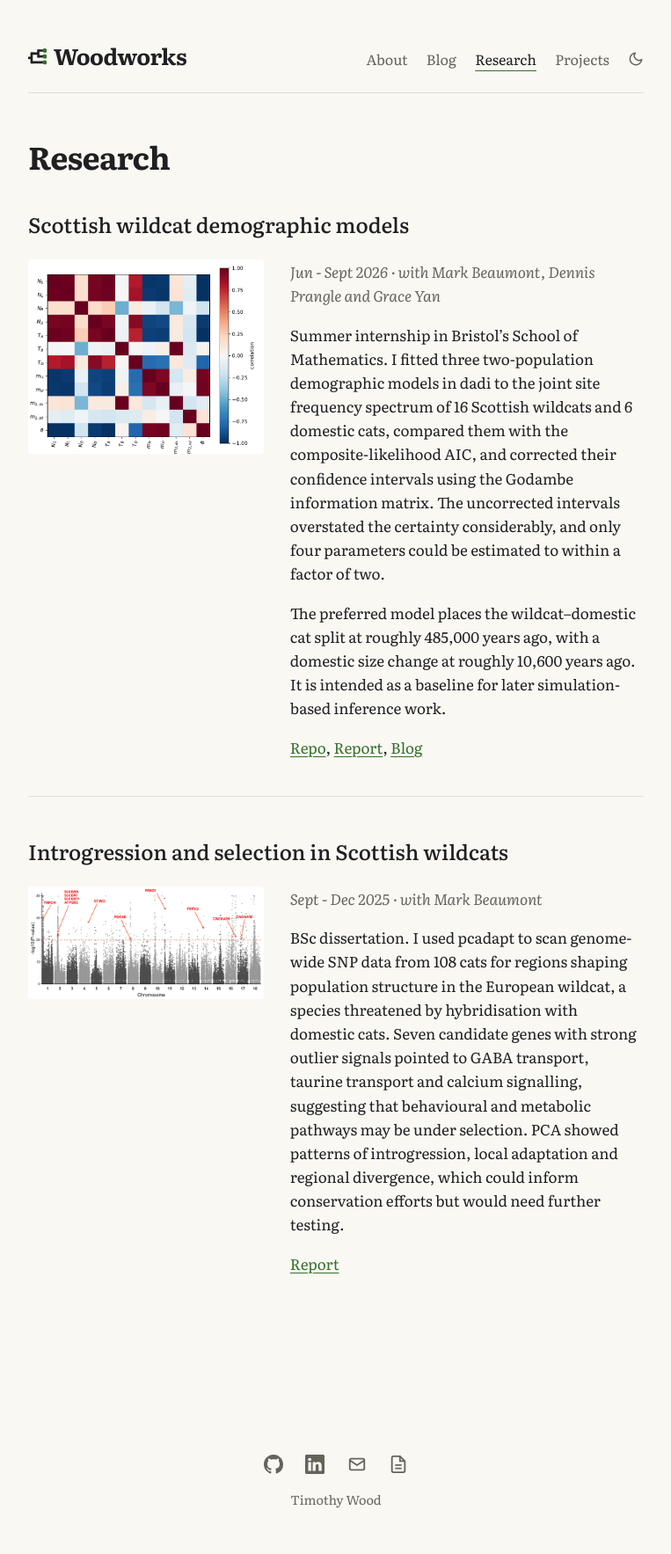
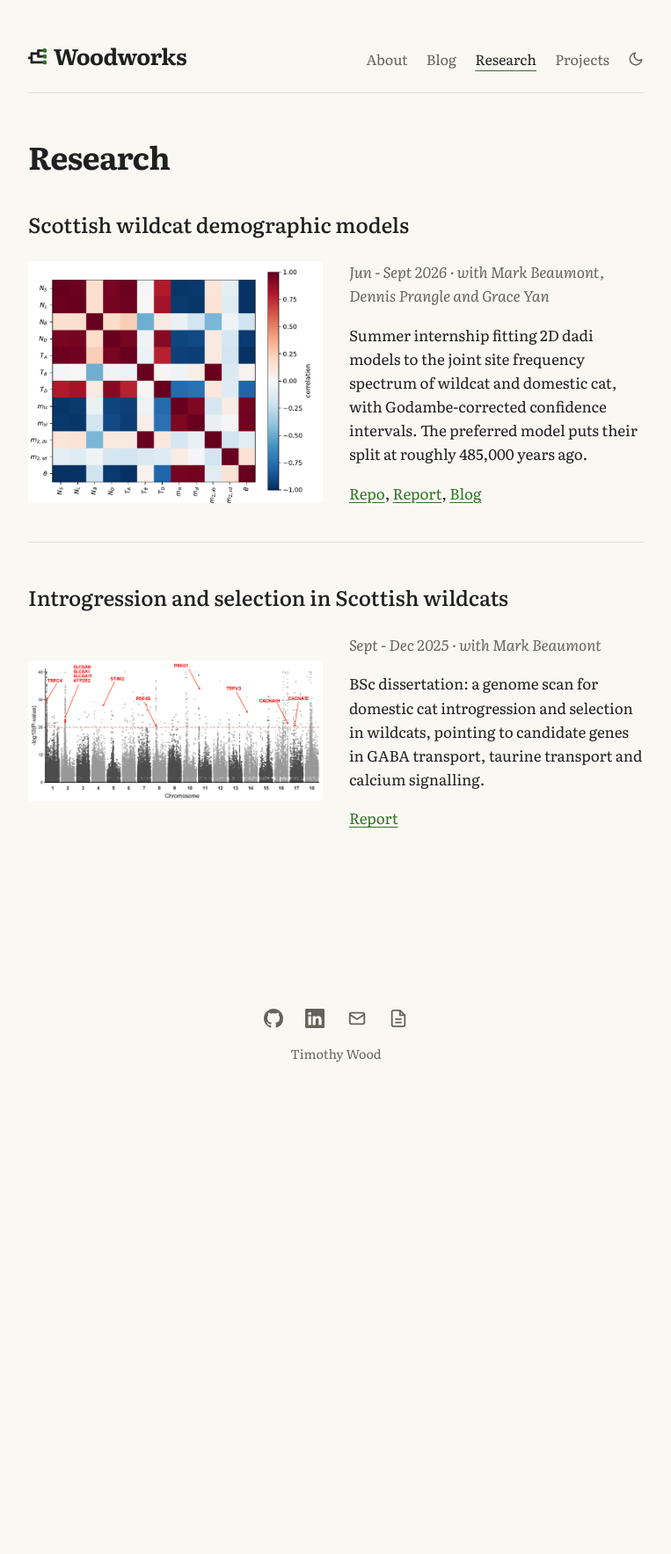
Before and after one commit to timj-wood/timj-wood.github.io, a Jekyll site: the page built from research.md, in a window 1280 px wide. Shown: the whole page at 88% size, without its empty margins (258-1021 px from the left). Built offline with Jekyll 4.4.1, drawn with Linux system fonts in a browser that asks for light colours; after the commit the page ends 1260 px from its top, so only the background shows below that.

Commit message:
Reformat

```diff
--- a/css/main.css
+++ b/css/main.css
@@ -208,3 +208,10 @@ mjx-container { overflow-x: auto; overflow-y: hidden; }
 .entry-title { font-weight: 700; color: var(--ink); }
 .page-intro + .entry, .page-intro ~ .entry { border-bottom: 0; padding-bottom: 0; }
 .entry-figure-link { display: block; }
+/* Research / Projects: figure beside a short card (when, summary, links), stmorse-style */
+.entry-body.split { display: grid; grid-template-columns: minmax(0, 1fr) minmax(0, 1fr); gap: 1.75rem; align-items: center; }
+.entry-body.split.wide { grid-template-columns: minmax(0, 3fr) minmax(0, 2fr); }
+.entry-card > :first-child { margin-top: 0; }
+.entry-card > :last-child { margin-bottom: 0; }
+.entry-summary { margin: 0.5rem 0; }
+@media (max-width: 600px) { .entry-body.split, .entry-body.split.wide { grid-template-columns: 1fr; gap: 1rem; } }
--- a/research.md
+++ b/research.md
@@ -6,18 +6,18 @@ redirect_from:
   - /projects/wildcat-introgression/
 ---
 {%- comment -%}
-  One <section class="entry"> per piece of work: figure on the left, text on the right.
-  Copy a block to add a new one; drop the <img> and the "has-figure" class if there’s no figure.
+  One <section class="entry"> per piece of work: figure on the left, a short card on the right
+  (dates and collaborators, a one- or two-sentence summary, links). The full story lives in the
+  report or blog post. Copy a block to add a new one.
 {%- endcomment -%}
 
 <section class="entry" id="wildcat-models">
   <h2>Scottish wildcat demographic models</h2>
-  <div class="entry-body has-figure">
+  <div class="entry-body split">
     <img class="entry-figure" src="{{ '/images/corr.png' | relative_url }}" alt="Parameter correlation matrix from the Godambe-corrected covariance">
-    <div class="entry-text">
+    <div class="entry-card">
       <p class="entry-meta">Jun - Sept 2026 · with Mark Beaumont, Dennis Prangle and Grace Yan</p>
-      <p>Summer internship in Bristol’s School of Mathematics. I fitted three two-population demographic models in dadi to the joint site frequency spectrum of 16 Scottish wildcats and 6 domestic cats, compared them with the composite-likelihood AIC, and corrected their confidence intervals using the Godambe information matrix. The uncorrected intervals overstated the certainty considerably, and only four parameters could be estimated to within a factor of two.</p>
-      <p>The preferred model places the wildcat–domestic cat split at roughly 485,000 years ago, with a domestic size change at roughly 10,600 years ago. It is intended as a baseline for later simulation-based inference work.</p>
+      <p class="entry-summary">Summer internship fitting 2D dadi models to the joint site frequency spectrum of wildcat and domestic cat, with Godambe-corrected confidence intervals. The preferred model puts their split at roughly 485,000 years ago.</p>
       <p class="entry-links"><a href="https://github.com/timj-wood/wildcat_models">Repo</a>, <a href="{{ '/docs/dadi_report.pdf' | relative_url }}">Report</a>, <a href="{{ '/posts/composite-likelihood/' | relative_url }}">Blog</a></p>
     </div>
   </div>
@@ -25,11 +25,11 @@ redirect_from:
 
 <section class="entry" id="wildcat-introgression">
   <h2>Introgression and selection in Scottish wildcats</h2>
-  <div class="entry-body has-figure">
+  <div class="entry-body split">
     <img class="entry-figure" src="{{ '/images/manhattan.png' | relative_url }}" alt="Manhattan plot of pcadapt outlier p-values across the cat genome, with candidate genes labelled">
-    <div class="entry-text">
+    <div class="entry-card">
       <p class="entry-meta">Sept - Dec 2025 · with Mark Beaumont</p>
-      <p>BSc dissertation. I used pcadapt to scan genome-wide SNP data from 108 cats for regions shaping population structure in the European wildcat, a species threatened by hybridisation with domestic cats. Seven candidate genes with strong outlier signals pointed to GABA transport, taurine transport and calcium signalling, suggesting that behavioural and metabolic pathways may be under selection. PCA showed patterns of introgression, local adaptation and regional divergence, which could inform conservation efforts but would need further testing.</p>
+      <p class="entry-summary">BSc dissertation: a genome scan for domestic cat introgression and selection in wildcats, pointing to candidate genes in GABA transport, taurine transport and calcium signalling.</p>
       <p class="entry-links"><a href="{{ '/docs/bsc_diss.pdf' | relative_url }}">Report</a></p>
     </div>
   </div>
```
Also changed, not shown: _drafts/wildcat-dadi.md (added, +7 -0 lines), projects.md (+7 -5 lines).
